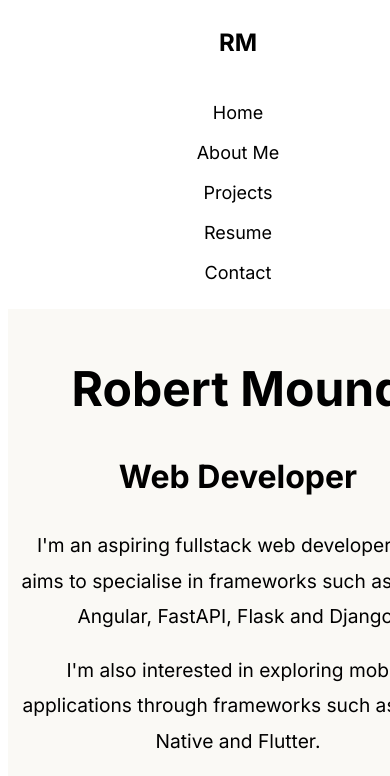
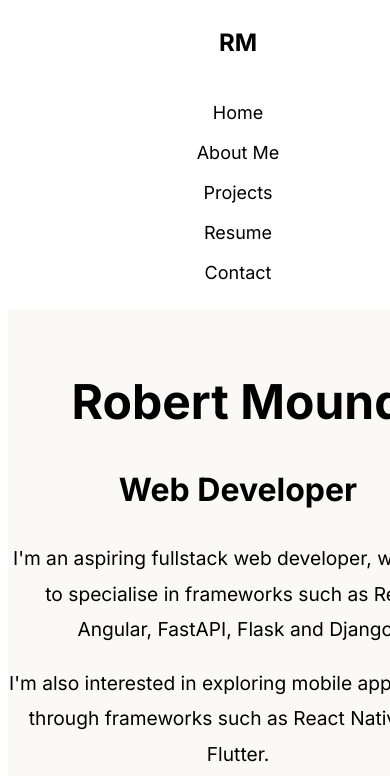
Before and after one commit to AreTeeYT/portfolio, a React (Vite) app: page / in a window 390 px wide. Shown: the top 776 px of the page. Built offline with nearby package versions, Linux system fonts and the light colour scheme.

Commit message:
change to padding in Home.css for minor fix to mobile width

```diff
--- a/src/Home.css
+++ b/src/Home.css
@@ -33,7 +33,7 @@
     #home-section {
         flex-direction: column;
         align-items: center;
-        padding: 10px;
+        padding: auto;
     }
     #intro {
         text-align: center;
```
